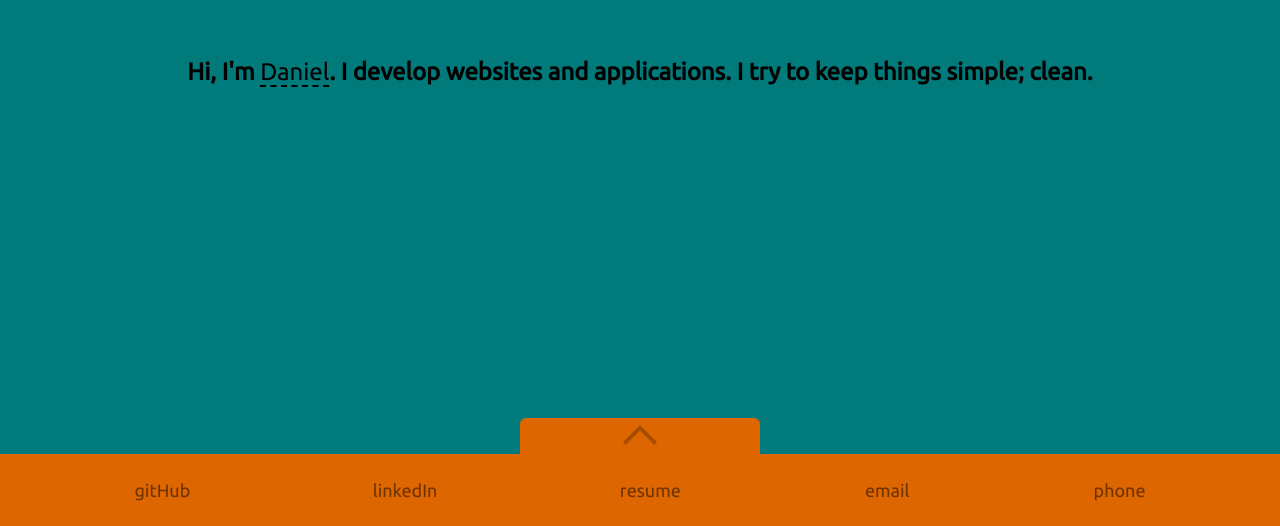
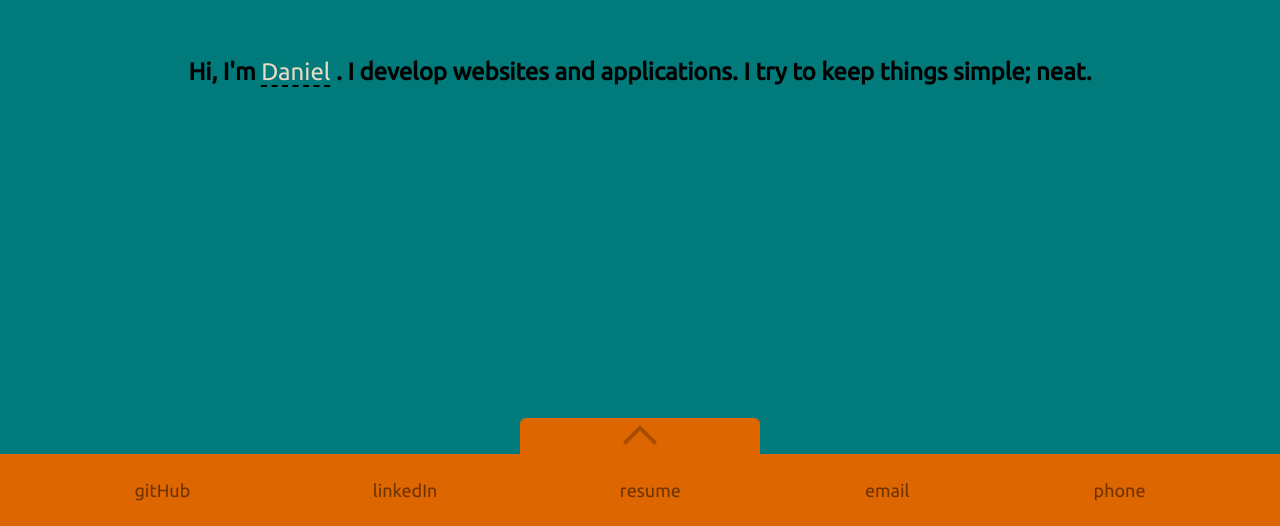
Before and after one commit to danieltichiyama/danieltichiyama.github.io, a website: page public/index.html in a window 1280 px wide. Shown: the part 274-800 px from the top of the page. Drawn offline with Linux system fonts and the light colour scheme; a web font is replaced by a local one.

Commit message:
adds color and changes clean to neat in html

```diff
--- a/public/index.html
+++ b/public/index.html
@@ -15,8 +15,8 @@
     <div class="title_container">
       <h2>
         Hi, I'm
-        <span>Daniel</span>. I develop websites and applications. I try to keep
-        things simple; clean.
+        <span>Daniel</span> . I develop websites and applications. I try to keep
+        things simple; neat.
       </h2>
     </div>
     <div id="navigation_container">
--- a/sass/style.scss
+++ b/sass/style.scss
@@ -44,6 +44,7 @@ body {
       span {
         border-bottom: 2px black dashed;
         font-weight: 500;
+        color: rgba($color: $off-white, $alpha: 1);
       }
     }
   }
```
Also changed, not shown: public/css/style.css.
